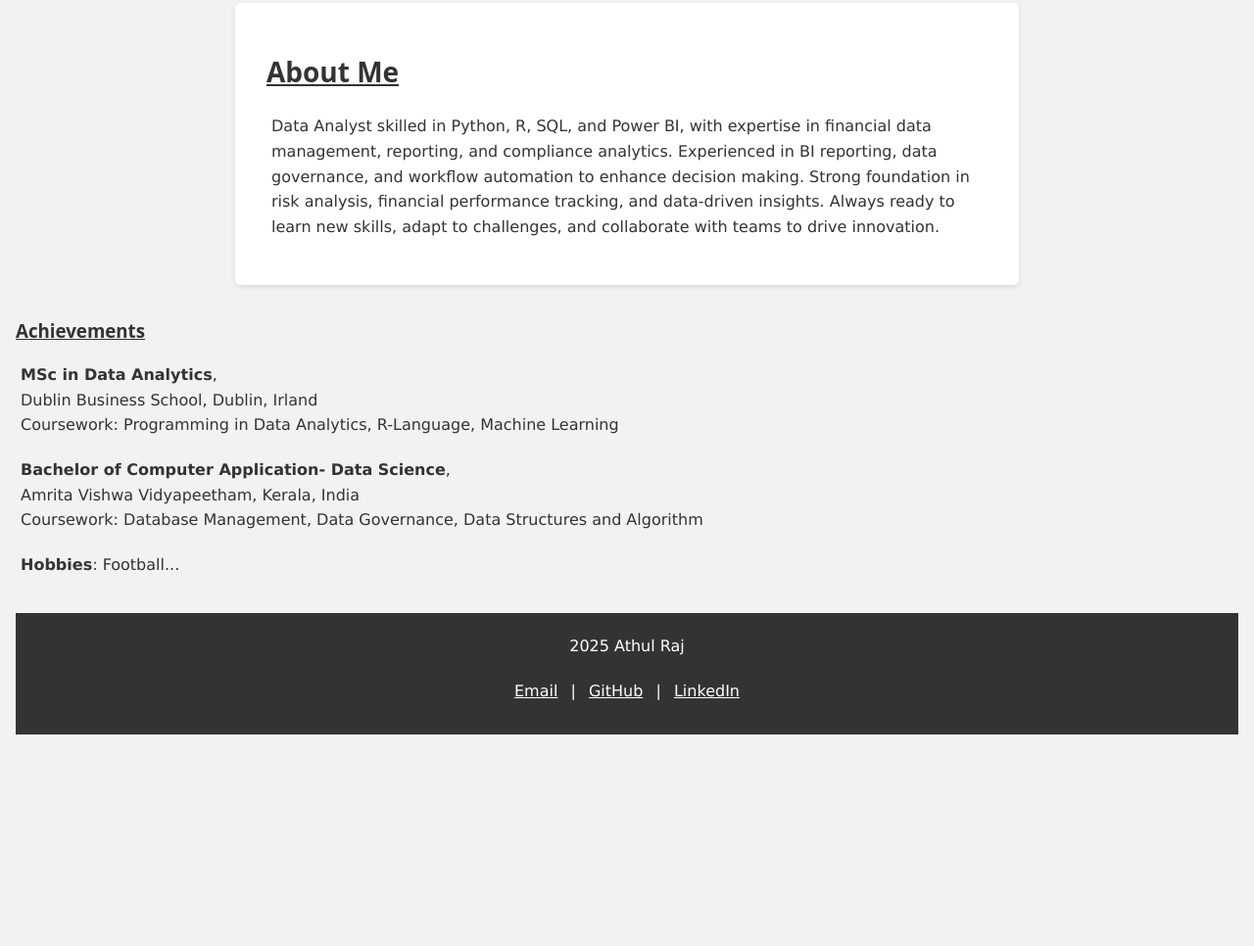
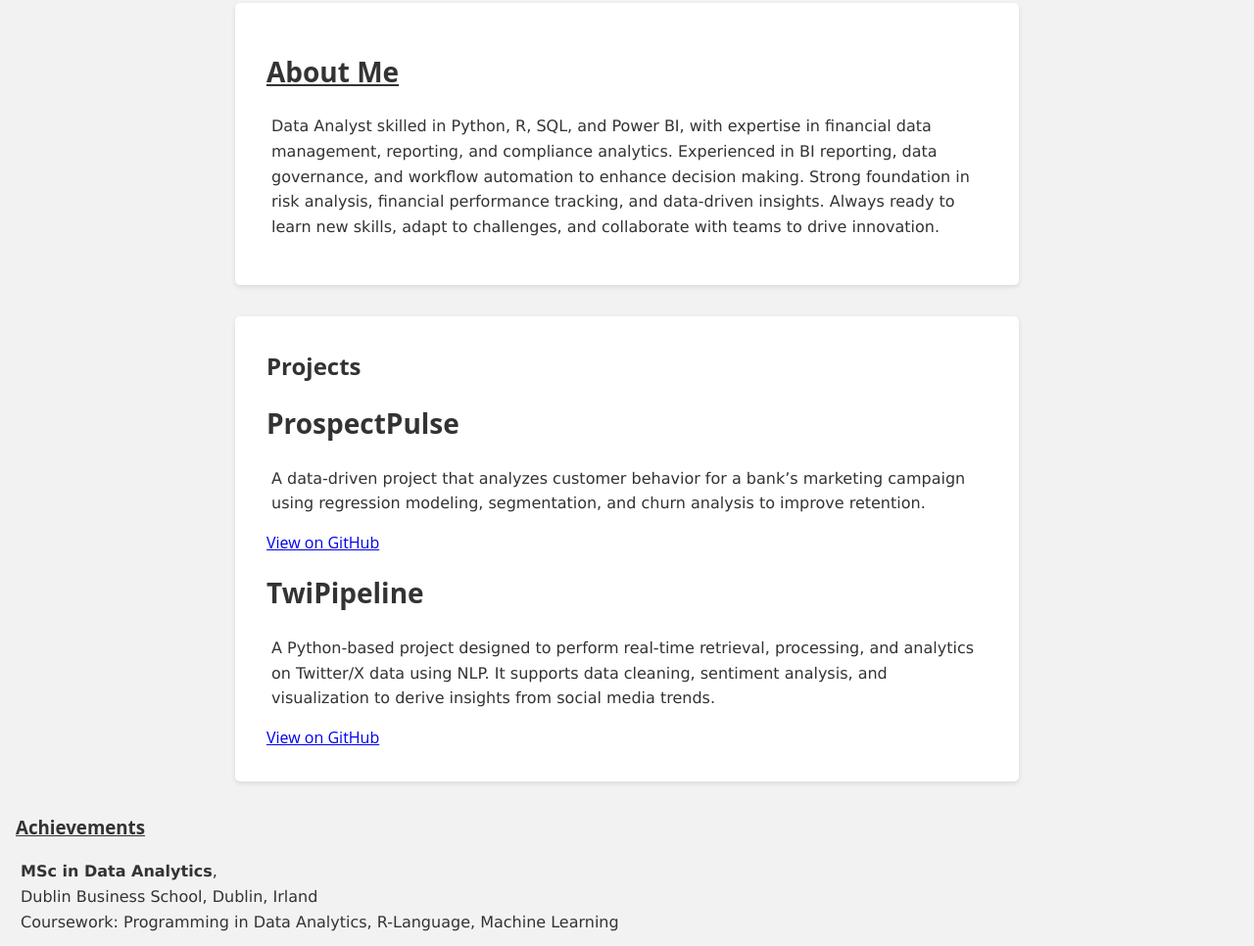
Before and after one commit to athulrj02/athul-raj, a plain HTML site: page portfolio.html in a window 1280 px wide. Shown: the part 573-1539 px from the top of the page at 98% size. Before the commit the page ends 1339 px from the top, so only its background shows below. Drawn offline with Linux system fonts and the light colour scheme.

Commit message:
added project section

```diff
--- a/portfolio.html
+++ b/portfolio.html
@@ -48,6 +48,30 @@
             </p>
         </section>
 
+        <section id="projects">
+            <h2>Projects</h2>
+
+            <div class="project-card">
+                <h3>ProspectPulse</h3>
+                <p>
+                    A data-driven project that analyzes customer behavior for a bank’s marketing campaign
+                    using regression modeling, segmentation, and churn analysis to improve retention.
+                </p>
+                <a href="https://github.com/athulr02/ProspectPulse" target="_blank">View on GitHub</a>
+            </div>
+
+            <div class="project-card">
+                <h3>TwiPipeline</h3>
+                <p>
+                    A Python-based project designed to perform real-time retrieval, processing,
+                    and analytics on Twitter/X data using NLP. It supports data cleaning, sentiment analysis,
+                    and visualization to derive insights from social media trends.
+                </p>
+                <a href="https://github.com/athulr02/TwiPipeline" target="_blank">View on GitHub</a>
+            </div>
+
+        </section>
+
         <h3><u>Achievements</u></h3>
         <p><b>MSc in Data Analytics</b>,<br>
             Dublin Business School, Dublin, Irland<br>
@@ -60,11 +84,11 @@
     <footer>
         <p>2025 Athul Raj</p>
         <p>
-          <a href="mailto:athulrajev@gmail.com">Email</a> |
-          <a href="https://github.com/athulrj02" target="_blank">GitHub</a> |
-          <a href="https://www.linkedin.com/in/athulraj02/" target="_blank">LinkedIn</a>
+            <a href="mailto:athulrajev@gmail.com">Email</a> |
+            <a href="https://github.com/athulrj02" target="_blank">GitHub</a> |
+            <a href="https://www.linkedin.com/in/athulraj02/" target="_blank">LinkedIn</a>
         </p>
-      </footer>
+    </footer>
 </body>
 
 
```
